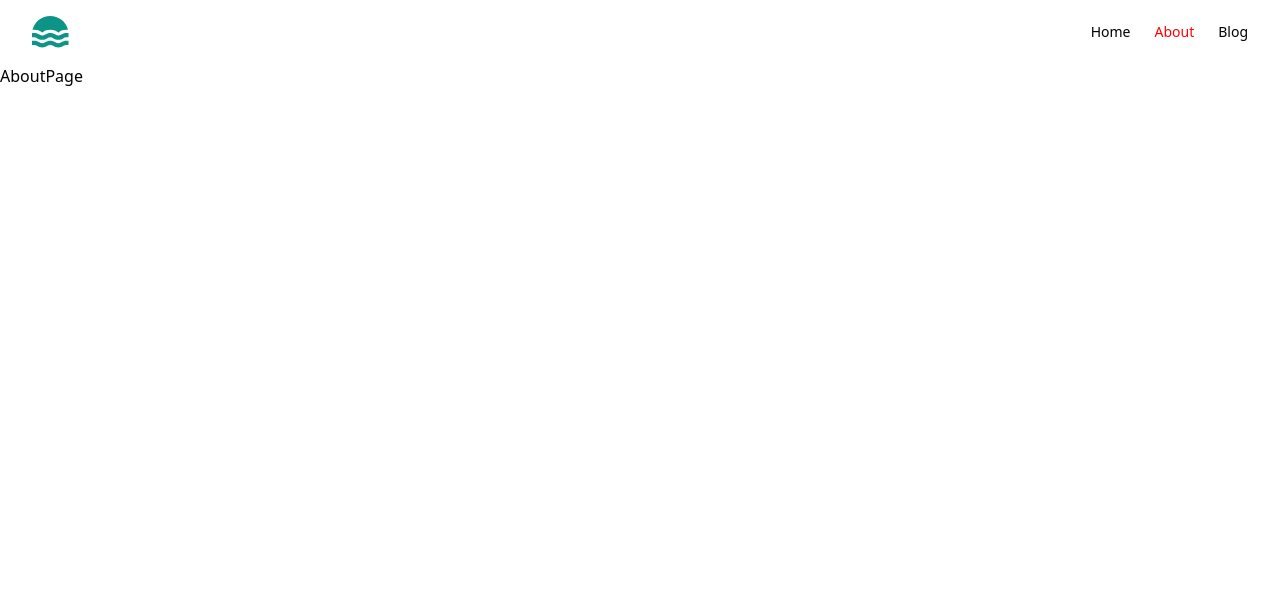
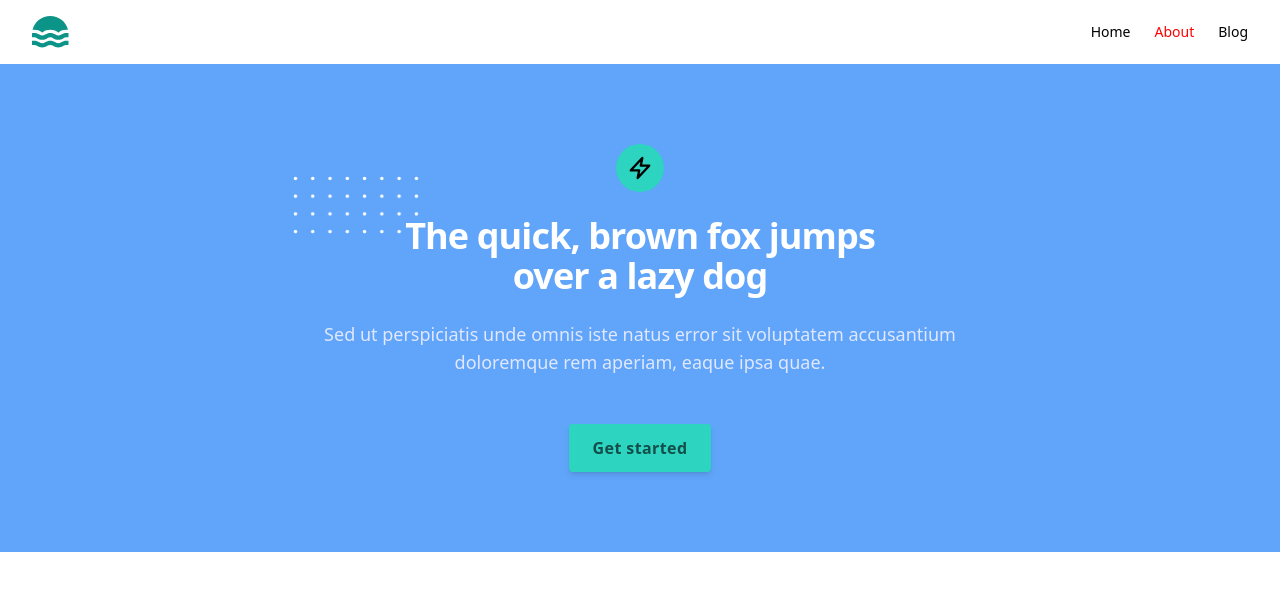
Before and after one commit to yenaingtun-dev/React-CrashCourse, a React (Vite) app: page /about in a window 1280 px wide. Shown: the top 590 px of the page. Built offline with nearby package versions, Linux system fonts and the light colour scheme.

Commit message:
add about page

```diff
--- /dev/null
+++ b/src/components/AboutBanner.jsx
@@ -0,0 +1,71 @@
+export const AboutBanner = () => {
+  return (
+    <div className="bg-blue-400">
+      <div className="px-4 py-16 mx-auto sm:max-w-xl md:max-w-full lg:max-w-screen-xl md:px-24 lg:px-8 lg:py-20">
+        <div className="max-w-xl sm:mx-auto lg:max-w-2xl">
+          <div className="flex flex-col mb-16 sm:text-center sm:mb-0">
+            <a href="/" className="mb-6 sm:mx-auto">
+              <div className="flex items-center justify-center w-12 h-12 rounded-full bg-teal-400">
+                <svg
+                  className="w-10 h-10 text-deep-purple-900"
+                  stroke="currentColor"
+                  viewBox="0 0 52 52"
+                >
+                  <polygon
+                    strokeWidth="3"
+                    strokeLinecap="round"
+                    strokeLinejoin="round"
+                    fill="none"
+                    points="29 13 14 29 25 29 23 39 38 23 27 23"
+                  />
+                </svg>
+              </div>
+            </a>
+            <div className="max-w-xl mb-10 md:mx-auto sm:text-center lg:max-w-2xl md:mb-12">
+              <h2 className="max-w-lg mb-6 font-sans text-3xl font-bold leading-none tracking-tight text-white sm:text-4xl md:mx-auto">
+                <span className="relative inline-block">
+                  <svg
+                    viewBox="0 0 52 24"
+                    fill="currentColor"
+                    className="absolute top-0 left-0 z-0 hidden w-32 -mt-8 -ml-20 text-deep-purple-accent-100 lg:w-32 lg:-ml-28 lg:-mt-10 sm:block"
+                  >
+                    <defs>
+                      <pattern
+                        id="700c93bf-0068-4e32-aafe-ef5b6a647708"
+                        x="0"
+                        y="0"
+                        width=".135"
+                        height=".30"
+                      >
+                        <circle cx="1" cy="1" r=".7" />
+                      </pattern>
+                    </defs>
+                    <rect
+                      fill="url(#700c93bf-0068-4e32-aafe-ef5b6a647708)"
+                      width="52"
+                      height="24"
+                    />
+                  </svg>
+                  <span className="relative">The</span>
+                </span>{' '}
+                quick, brown fox jumps over a lazy dog
+              </h2>
+              <p className="text-base text-indigo-100 md:text-lg">
+                Sed ut perspiciatis unde omnis iste natus error sit voluptatem
+                accusantium doloremque rem aperiam, eaque ipsa quae.
+              </p>
+            </div>
+            <div>
+              <a
+                href="/"
+                className="inline-flex items-center justify-center h-12 px-6 font-semibold tracking-wide text-teal-900 transition duration-200 rounded shadow-md hover:text-deep-purple-900 bg-teal-400 hover:bg-teal-600 focus:shadow-outline focus:outline-none"
+              >
+                Get started
+              </a>
+            </div>
+          </div>
+        </div>
+      </div>
+    </div>
+  );
+};
--- a/src/pages/AboutPage.jsx
+++ b/src/pages/AboutPage.jsx
@@ -1,8 +1,11 @@
 import React from 'react'
+import { AboutBanner } from '../components/AboutBanner'
 
 const AboutPage = () => {
   return (
-    <div>AboutPage</div>
+    <>
+      <AboutBanner />
+    </>
   )
 }
 
```
